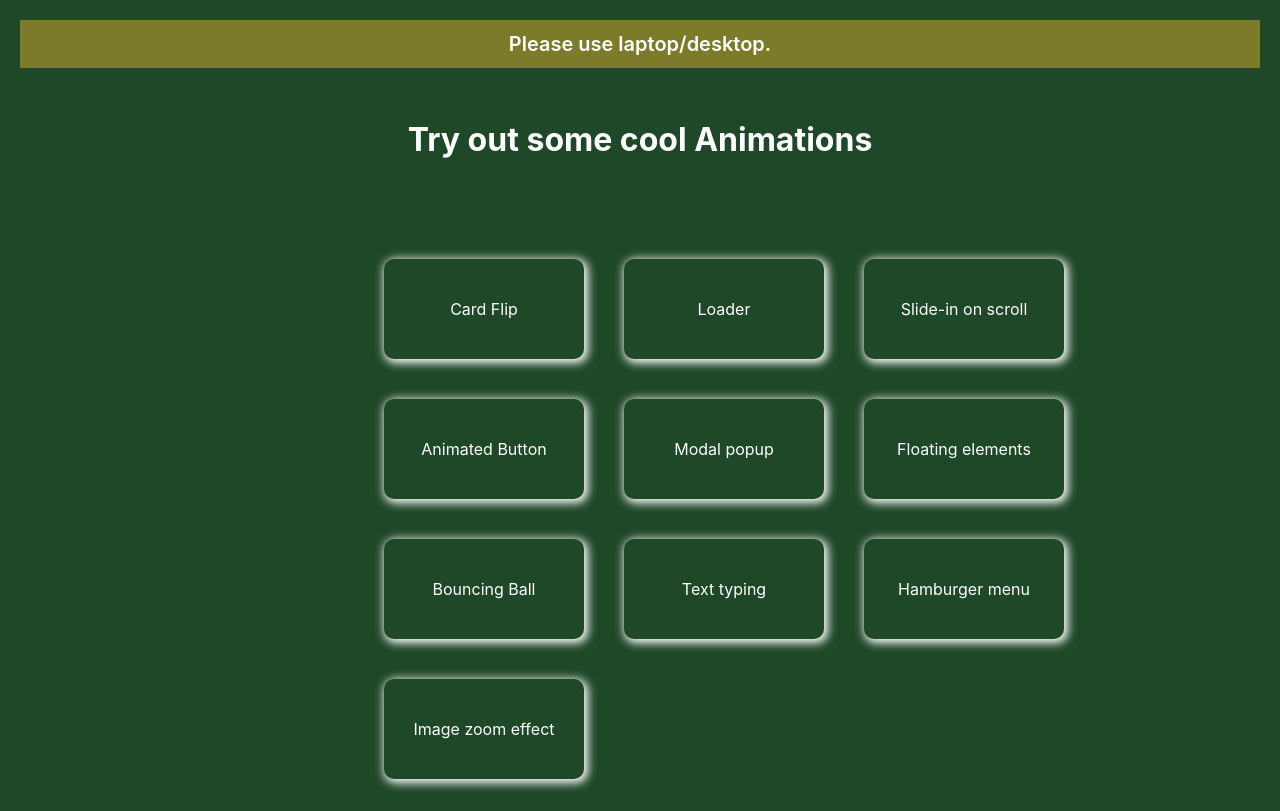
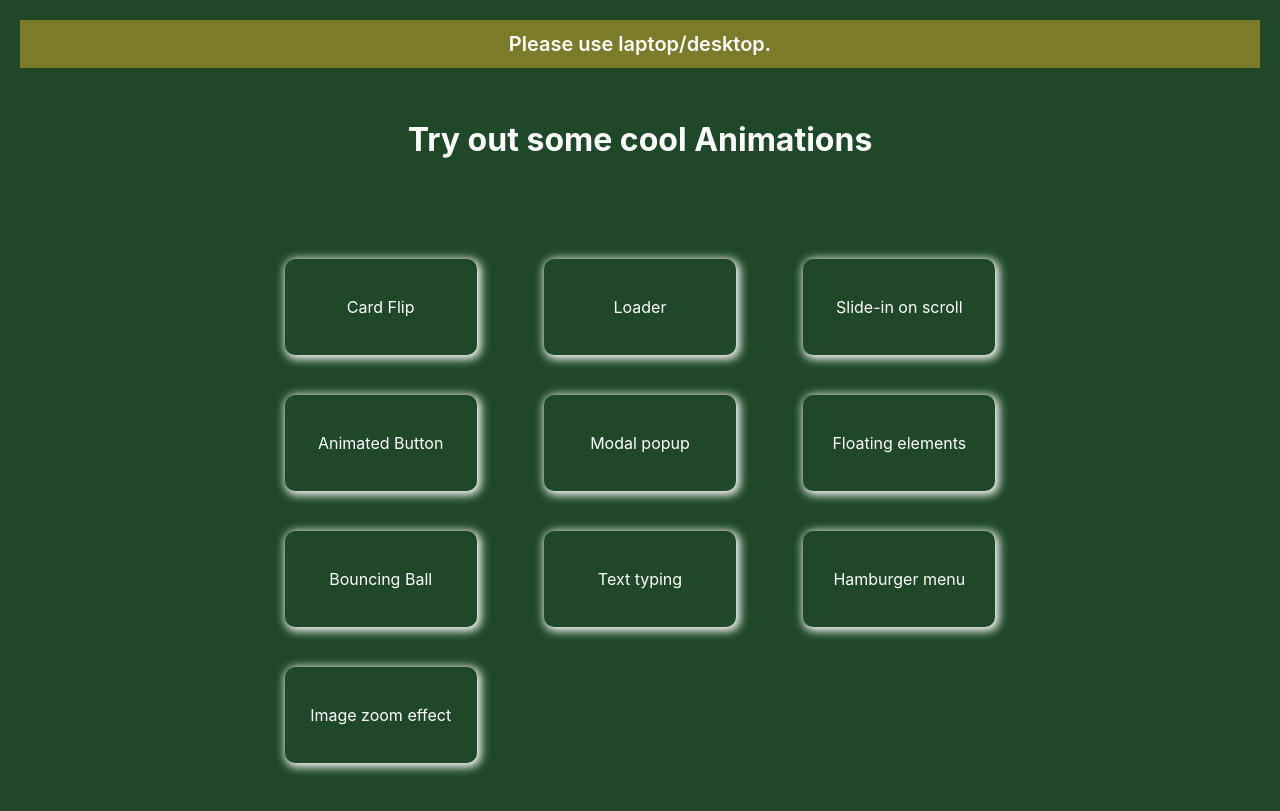
Before and after one commit to ykji/cool-animations, a React (Create React App) app: page / in a window 1280 px wide. Built offline with nearby package versions, Linux system fonts and the light colour scheme.

Commit message:
fix(home): minor fixes

```diff
--- a/src/index.css
+++ b/src/index.css
@@ -69,18 +69,20 @@ code {
 }
 
 .grid {
-  gap: 40px;
   width: 100%;
   display: grid;
+  gap: 40px 10px;
   margin: 0 auto;
-  padding: 0 128px;
   margin-top: 100px;
+  justify-items: center;
+  align-items: center;
+  grid-auto-columns: 10vw;
   grid-template-columns: repeat(3, 1fr);
 }
 
 .animation-card {
-  height: 100px;
-  width: 200px;
+  height: 6rem;
+  width: 12rem;
   display: flex;
   margin: 0 auto;
   color: white;
@@ -105,5 +107,5 @@ code {
   font-weight: 600;
   text-align: center;
   font-size: 20px;
-  background-color: rgb(123, 123, 41)
+  background-color: rgb(123, 123, 41);
 }
```
